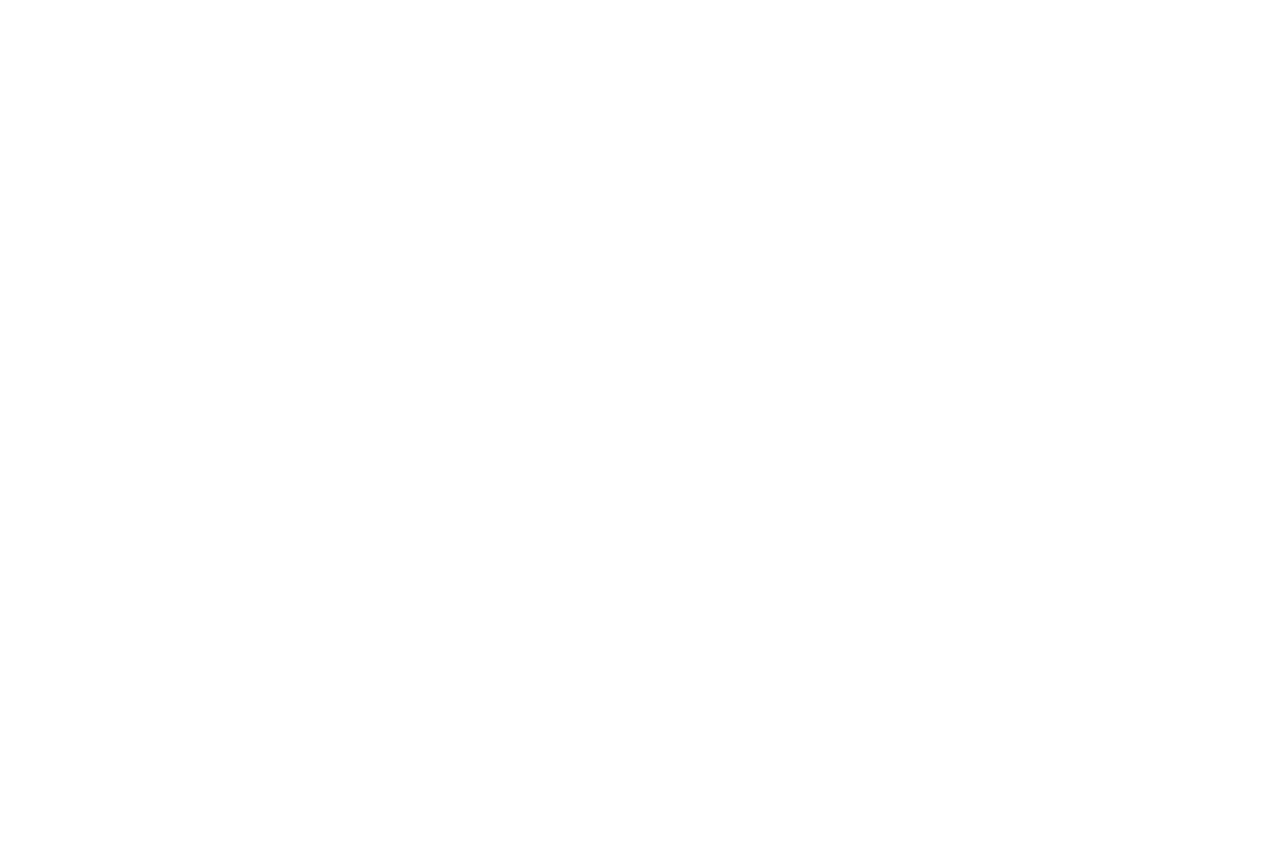
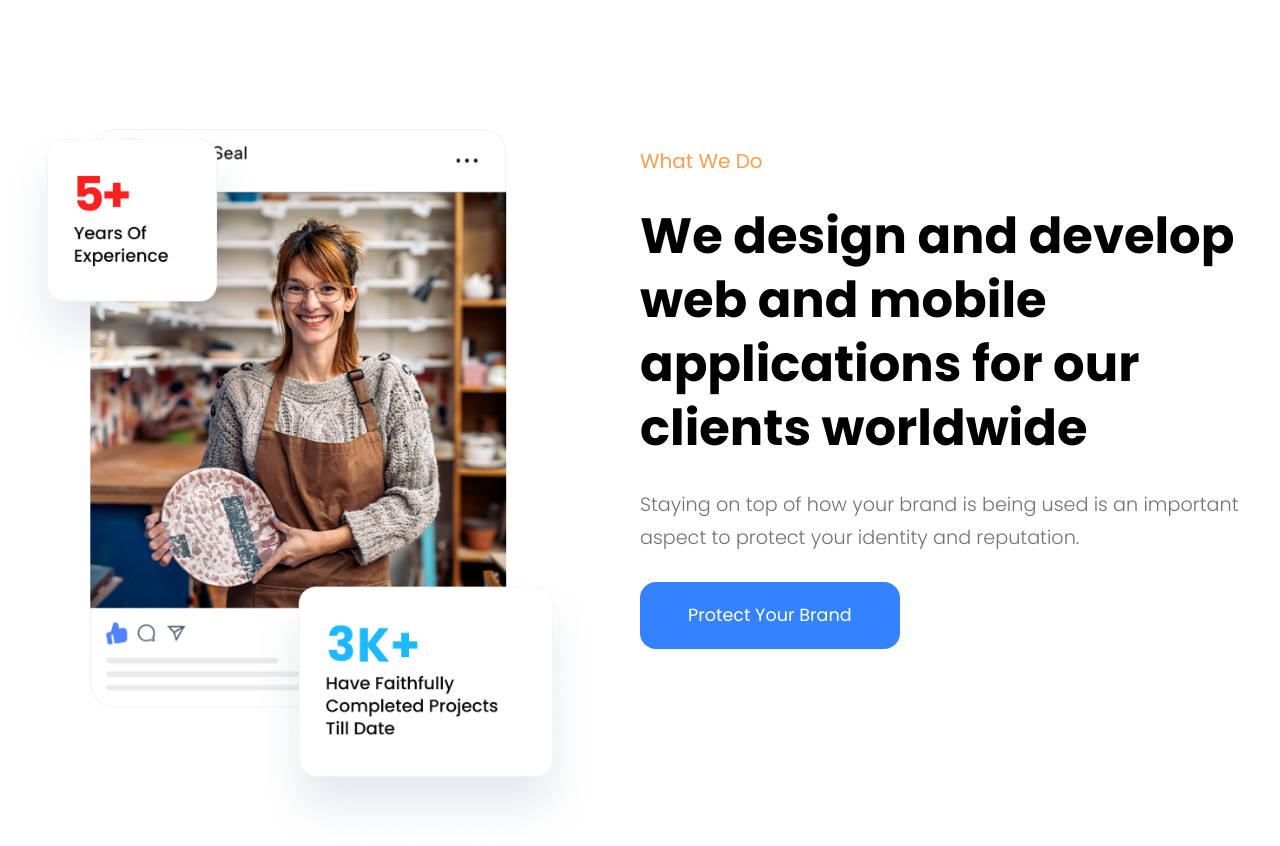
Before and after one commit to TomaszM-dev/socialseal-landing, a Next.js app: page / in a window 1280 px wide. Shown: the part 7882-8728 px from the top of the page. Before the commit the page ends 7964 px from the top, so only its background shows below. Built offline with nearby package versions, Linux system fonts and the light colour scheme.

Commit message:
build: whatWeDo section

```diff
--- a/app/page.tsx
+++ b/app/page.tsx
@@ -6,6 +6,7 @@ import RedefineYourBrand from "@/components/ui/RedefineYourBrand";
 import ReputationSalesBanner from "@/components/ui/ReputationSalesBanner";
 import SocialMediaBanner from "@/components/ui/SocialMediaBanner";
 import TroublesWithAudienceBanner from "@/components/ui/TroublesWithAudienceBanner";
+import WhatWeDo from "@/components/ui/WhatWeDo";
 import Image from "next/image";
 
 export default function Home() {
@@ -19,6 +20,7 @@ export default function Home() {
       <TroublesWithAudienceBanner />
       <RedefineYourBrand />
       <CreativeDesigns />
+      <WhatWeDo />
     </div>
   );
 }
--- /dev/null
+++ b/components/ui/WhatWeDo.tsx
@@ -0,0 +1,40 @@
+"use client";
+import React from "react";
+import Button from "../common/Button";
+import developer from "../../public/what-we-do/developer.png";
+import bakery from "../../public/what-we-do/bakery.png";
+import Image from "next/image";
+import useResize from "@/hooks/useResize";
+
+const WhatWeDo = () => {
+  const resize = useResize();
+
+  return (
+    <section className=" my-10 max-md:mt-[3rem] max-md:pt-0 max-md:flex-col max-md:items-center flex section pb-20  max-md:text-center ]">
+      <div className="flex-1 flex items-center  ">
+        <Image src={resize.isMobileScreen ? bakery : developer} alt="" />
+      </div>
+      <div className=" flex-1 mt-6 gap-5 px-10 max-md:flex-col max-md:px-[2rem] max-sm:px-4 max">
+        <div className="flex-1 flex flex-col gap-7">
+          <p className="text-[#F89E52] font-[400] text-[20px]">What We Do </p>
+          <h2 className="text-[3.1rem]  max-sm:text-[2rem] max-sm:leading-[3rem] font-[700] leading-[4rem]">
+            We design and develop web and mobile applications for our clients
+            worldwide
+          </h2>
+          <div className="flex  flex-col gap-6  text-[#727272]  font-[300] leading-[33px] text-[1.2rem]">
+            <p className="">
+              Staying on top of how your brand is being used is an important
+              aspect to protect your identity and reputation.
+            </p>
+          </div>
+
+          <Button className="bg-accent-blue max-sm:w-full px-12 max-sm:px-20  py-5 text-white rounded-2xl max-md:self-center max-md:w-[60%] w-fit text-[1.1rem]">
+            Protect Your Brand
+          </Button>
+        </div>
+      </div>
+    </section>
+  );
+};
+
+export default WhatWeDo;
```
Also changed, not shown: public/what-we-do/bakery.png (added), public/what-we-do/developer.png (added).
